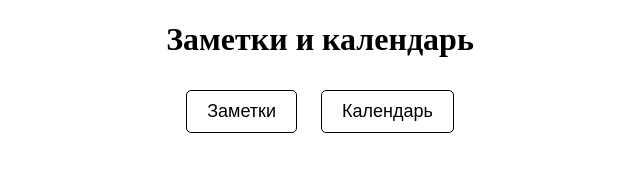
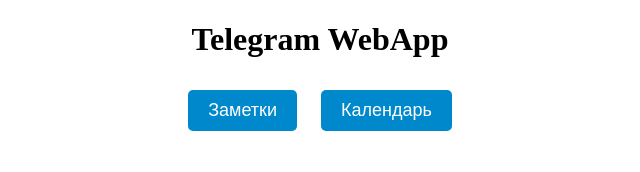
Before and after one commit to JonMihalich/html_tg_web_project.githab.io, a plain HTML site: page index.html in a window 1280 px wide. Shown: the whole page, without its empty margins (320-960 px from the left). Drawn offline with Linux system fonts and the light colour scheme.

Commit message:
Update index.html

```diff
--- a/index.html
+++ b/index.html
@@ -5,30 +5,30 @@
     <meta name="viewport"
           content="width=device-width, user-scalable=no, initial-scale=1.0, maximum-scale=1.0, minimum-scale=1.0">
     <meta http-equiv="X-UA-Compatible" content="ie=edge">
-    <title>time management</title>
+    <title>Telegram WebApp</title>
     <style>
         #main {
             text-align: center;
             margin-top: 20px;
         }
 
-        #notes, #calendar {
+        .telegram-button {
             margin: 10px;
             padding: 10px 20px;
             font-size: 18px;
-            background-color: white; /* Устанавливаем белый цвет фона */
-            color: black; /* Устанавливаем черный цвет текста */
-            border: 1px solid black; /* Добавляем черную границу */
-            border-radius: 5px; /* Добавляем закругленные углы */
+            background-color: #0088cc; /* Цвет Telegram */
+            color: white; /* Белый цвет текста */
+            border: none;
+            border-radius: 5px;
+            cursor: pointer;
         }
     </style>
 </head>
 <body>
     <div id="main">
-        <h1>Заметки и календарь</h1>
-        <button id="notes">Заметки</button>
-        <button id="calendar">Календарь</button>
+        <h1>Telegram WebApp</h1>
+        <button class="telegram-button" id="notes">Заметки</button>
+        <button class="telegram-button" id="calendar">Календарь</button>
     </div>
-    <script src="https://telegram.org/js/telegram-web-app.js"></script>
 </body>
 </html>
```
